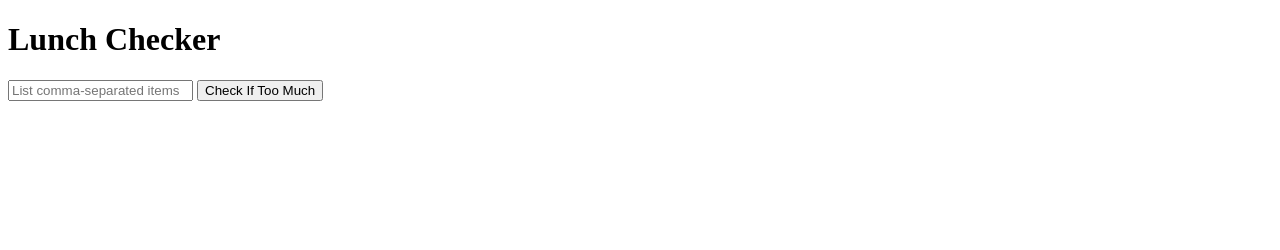
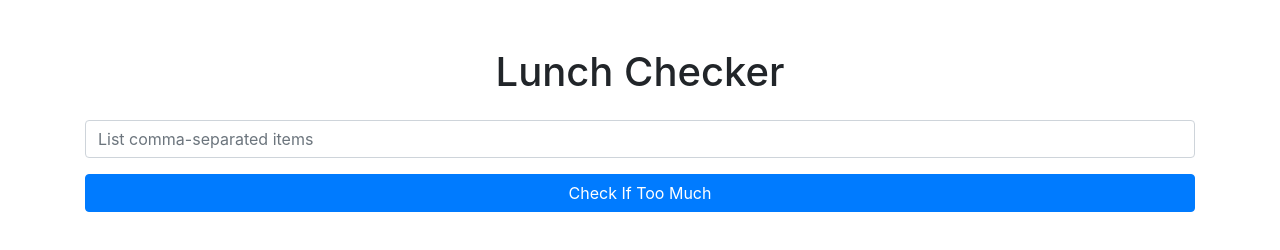
Before and after one commit to Wall9019/module1-solution-, a plain HTML site: page index.html in a window 1280 px wide. Drawn offline with nearby package versions, Linux system fonts and the light colour scheme.

Commit message:
Update index.html

```diff
--- a/index.html
+++ b/index.html
@@ -4,20 +4,20 @@
   <meta charset="UTF-8">
   <meta name="viewport" content="width=device-width, initial-scale=1.0">
   <title>Lunch Check</title>
-  <style>
-    .green { color: green; }
-    .red { color: red; }
-    .green-border { border: 2px solid green; }
-    .red-border { border: 2px solid red; }
-  </style>
+  <!-- Bootstrap CSS -->
+  <link rel="stylesheet" href="https://maxcdn.bootstrapcdn.com/bootstrap/4.5.2/css/bootstrap.min.css">
+  <!-- Custom CSS -->
+  <link rel="stylesheet" href="styles.css">
 </head>
 <body>
-  <div ng-controller="LunchCheckController as lunchCtrl">
-    <h1>Lunch Checker</h1>
-    <input type="text" ng-model="lunchCtrl.lunchItems" placeholder="List comma-separated items"
-           ng-class="lunchCtrl.messageClass" />
-    <button ng-click="lunchCtrl.checkLunch()">Check If Too Much</button>
-    <p ng-class="lunchCtrl.messageClass">{{ lunchCtrl.message }}</p>
+  <div class="container mt-5" ng-controller="LunchCheckController as lunchCtrl">
+    <h1 class="text-center mb-4">Lunch Checker</h1>
+    <div class="form-group">
+      <input type="text" class="form-control" placeholder="List comma-separated items"
+             ng-model="lunchCtrl.lunchItems" ng-class="lunchCtrl.messageClass" />
+    </div>
+    <button class="btn btn-primary btn-block" ng-click="lunchCtrl.checkLunch()">Check If Too Much</button>
+    <p class="mt-3 text-center" ng-class="lunchCtrl.messageClass">{{ lunchCtrl.message }}</p>
   </div>
 
   <script src="https://ajax.googleapis.com/ajax/libs/angularjs/1.8.2/angular.min.js"></script>
```
